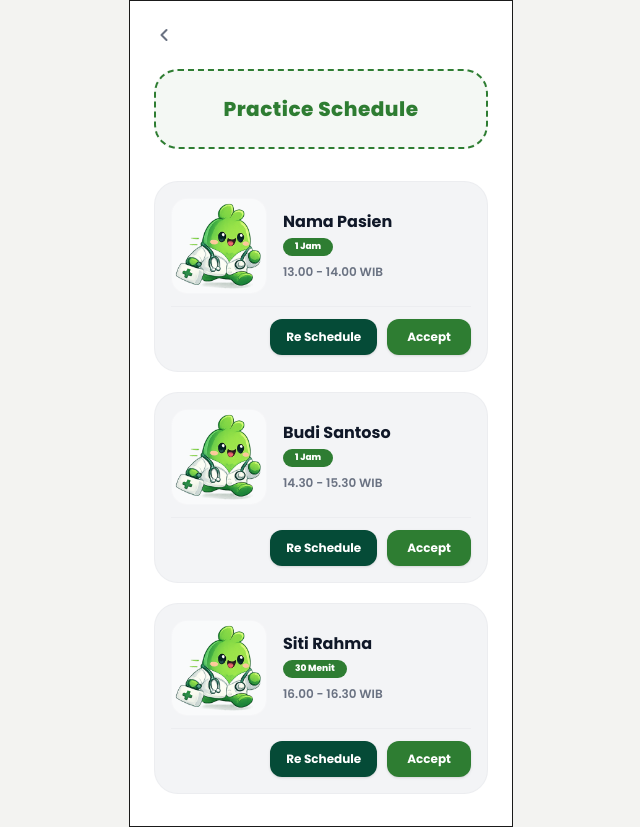
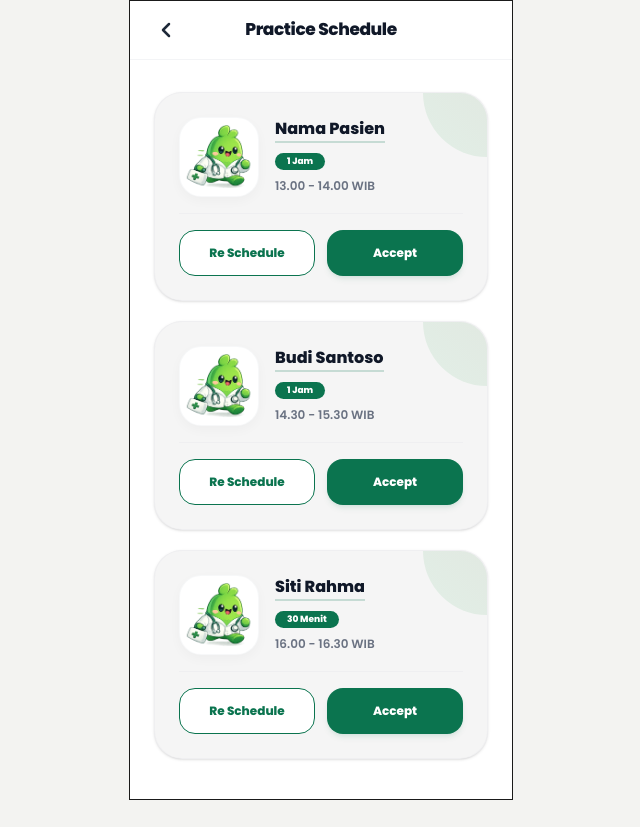
Before and after one commit to Pulih-app/frontend, a Next.js app: page /psikolog/sessions in a window 1280 px wide. Shown: the whole page, without its empty margins (319-959 px from the left). After the commit the page ends 800 px from the top, so only its background shows below. Built offline with nearby package versions, Linux system fonts and the light colour scheme.

Commit message:
feat: redesign list konseling

```diff
--- a/app/psikolog/sessions/page.tsx
+++ b/app/psikolog/sessions/page.tsx
@@ -3,7 +3,7 @@
 import { useState, useEffect } from "react";
 import Image from "next/image";
 import { useRouter } from "next/navigation";
-import { CheckCircle2, Video, Calendar, X } from "lucide-react";
+import { CheckCircle2, Video, Calendar, X, ChevronLeft } from "lucide-react";
 import Button from "@/components/Button";
 import { ScheduleCalendar } from "@/components/ScheduleCalendar";
 
@@ -14,6 +14,22 @@ interface Appointment {
     timeSlot: string;
     status: "pending" | "accepted" | "rescheduled";
 }
+
+const addDurationToTime = (startTimeStr: string, durationStr: string): string => {
+    if (!startTimeStr) return "";
+    const [hours, minutes] = startTimeStr.split(":").map(Number);
+    let durationMinutes = 60; // default to 60 minutes
+    if (durationStr.includes("30")) {
+        durationMinutes = 30;
+    }
+    const date = new Date();
+    date.setHours(hours);
+    date.setMinutes(minutes + durationMinutes);
+
+    const targetHours = String(date.getHours()).padStart(2, "0");
+    const targetMinutes = String(date.getMinutes()).padStart(2, "0");
+    return `${targetHours}:${targetMinutes}`;
+};
 
 export default function SessionsPage() {
     const router = useRouter();
@@ -50,10 +66,11 @@ export default function SessionsPage() {
     const [profession, setProfession] = useState<"umum" | "klinis">("klinis");
 
     // Reschedule Modal States
-    const [activeRescheduleApp, setActiveRescheduleApp] = useState<{ id: string; name: string } | null>(null);
+    const [activeRescheduleApp, setActiveRescheduleApp] = useState<Appointment | null>(null);
     const [rescheduleDate, setRescheduleDate] = useState("");
     const [rescheduleStartTime, setRescheduleStartTime] = useState("13:00");
     const [rescheduleEndTime, setRescheduleEndTime] = useState("14:00");
+    const [rescheduleReason, setRescheduleReason] = useState("");
 
     // Load profession from localStorage
     useEffect(() => {
@@ -89,24 +106,33 @@ export default function SessionsPage() {
         setTimeout(() => setToastMessage(null), 4000);
     };
 
-    const handleRescheduleClick = (id: string, name: string, currentTimeSlot: string) => {
-        setActiveRescheduleApp({ id, name });
+    const handleRescheduleClick = (app: Appointment) => {
+        setActiveRescheduleApp(app);
         setRescheduleDate("");
+        setRescheduleReason("");
 
-        // Parse default times from timeslot if possible (e.g. "13.00 - 14.00 WIB" -> start "13:00", end "14:00")
-        const times = currentTimeSlot.replace(/\./g, ":").match(/(\d{2}:\d{2})/g);
-        if (times && times.length >= 2) {
-            setRescheduleStartTime(times[0]);
-            setRescheduleEndTime(times[1]);
-        } else {
-            setRescheduleStartTime("13:00");
-            setRescheduleEndTime("14:00");
+        // Parse default start time from timeslot if possible (e.g. "13.00 - 14.00 WIB" -> start "13:00")
+        const times = app.timeSlot.replace(/\./g, ":").match(/(\d{2}:\d{2})/g);
+        let start = "13:00";
+        if (times && times.length >= 1) {
+            start = times[0];
+        }
+        setRescheduleStartTime(start);
+        const calculatedEndTime = addDurationToTime(start, app.duration);
+        setRescheduleEndTime(calculatedEndTime);
+    };
+
+    const handleStartTimeChange = (newStartTime: string) => {
+        setRescheduleStartTime(newStartTime);
+        if (activeRescheduleApp) {
+            const calculatedEndTime = addDurationToTime(newStartTime, activeRescheduleApp.duration);
+            setRescheduleEndTime(calculatedEndTime);
         }
     };
 
     const handleConfirmReschedule = () => {
         if (!activeRescheduleApp) return;
-        const { id, name } = activeRescheduleApp;
+        const { id, patientName } = activeRescheduleApp;
 
         const formattedDate = new Date(rescheduleDate).toLocaleDateString("id-ID", {
             weekday: "long",
@@ -125,7 +151,7 @@ export default function SessionsPage() {
             )
         );
 
-        setToastMessage(`Reschedule untuk ${name} berhasil diajukan ke tanggal ${formattedDate} jam ${rescheduleStartTime} - ${rescheduleEndTime}!`);
+        setToastMessage(`Reschedule untuk ${patientName} berhasil diajukan ke tanggal ${formattedDate} jam ${rescheduleStartTime} - ${rescheduleEndTime}!`);
         setActiveRescheduleApp(null);
         setTimeout(() => setToastMessage(null), 4000);
     };
@@ -135,29 +161,23 @@ export default function SessionsPage() {
             ? meetLink.trim().startsWith("http") || meetLink.trim().length > 5
             : selectedSchedule !== "";
 
-    const isRescheduleFormValid = rescheduleDate !== "" && rescheduleStartTime !== "" && rescheduleEndTime !== "";
+    const isRescheduleFormValid = rescheduleDate !== "" && rescheduleStartTime !== "" && rescheduleEndTime !== "" && rescheduleReason.trim() !== "";
 
     return (
         <main className="flex flex-col min-h-screen bg-white px-6 max-w-sm mx-auto w-full border pb-8 relative">
-            {/* Back button */}
-            <button
-                onClick={() => router.push("/psikolog/home")}
-                className="mt-6 inline-flex items-center gap-1 text-gray-500 hover:text-gray-700 active:text-gray-700 transition-colors w-fit cursor-pointer"
-            >
-                <svg
-                    xmlns="http://www.w3.org/2000/svg"
-                    width="20"
-                    height="20"
-                    viewBox="0 0 24 24"
-                    fill="none"
-                    stroke="currentColor"
-                    strokeWidth="2.5"
-                    strokeLinecap="round"
-                    strokeLinejoin="round"
+            {/* Top Navbar */}
+            <header className="relative flex items-center justify-center py-4 border-b border-gray-100 -mx-6 px-6">
+                <button
+                    onClick={() => router.push("/psikolog/home")}
+                    className="absolute left-6 text-gray-800 hover:text-gray-900 transition-colors cursor-pointer"
+                    aria-label="Kembali"
                 >
-                    <path d="M15 18l-6-6 6-6" />
-                </svg>
-            </button>
+                    <ChevronLeft size={24} strokeWidth={2.5} />
+                </button>
+                <h1 className="text-[17px] font-black text-gray-900 tracking-tight">
+                    Practice Schedule
+                </h1>
+            </header>
 
             {/* Success Toast */}
             {toastMessage && (
@@ -167,69 +187,65 @@ export default function SessionsPage() {
                 </div>
             )}
 
-            {/* Dash Border Header: "Practice Schedule" */}
-            <div className="mt-6 w-full border-2 border-dashed border-[#2e7d32] bg-[#2e7d32]/5 rounded-3xl py-6 px-4 text-center">
-                <h1 className="text-xl font-extrabold text-[#2e7d32] tracking-wide">
-                    Practice Schedule
-                </h1>
-            </div>
-
             {/* Appointment Request Cards list */}
             <div className="mt-8 flex flex-col gap-5">
                 {appointments.map((app) => (
                     <div
                         key={app.id}
-                        className={`bg-gray-100 rounded-3xl p-4 border border-gray-200/50 flex flex-col gap-3 transition-all duration-300 ${
+                        className={`bg-[#f5f5f5] rounded-[28px] p-6 border border-gray-200/40 flex flex-col gap-4 shadow-sm text-left relative overflow-hidden transition-all duration-300 ${
                             app.status === "accepted" ? "opacity-60 grayscale scale-95" : ""
                         }`}
                     >
+                        {/* Top-Right curved gradient shape */}
+                        <div className="absolute top-0 right-0 w-16 h-16 bg-gradient-to-tr from-[#35b863]/10 to-[#2e7d32]/10 rounded-bl-full pointer-events-none z-0" />
+
                         {/* Upper row: Mascot + Text details */}
-                        <div className="flex gap-4 items-center">
+                        <div className="relative z-10 flex gap-4 items-center">
                             {/* Mascot doctor illustration */}
-                            <div className="w-24 h-24 relative shrink-0 bg-white/50 rounded-2xl p-1 border border-gray-200/20 overflow-hidden">
+                            <div className="w-20 h-20 relative shrink-0 bg-white rounded-[22px] p-1.5 border border-gray-200/30 shadow-[0_4px_12px_rgba(0,0,0,0.03)] overflow-hidden flex items-center justify-center">
                                 <Image
                                     src="/assets/psikolog/billy_lari.png"
                                     alt="Doctor Mascot"
                                     fill
-                                    className="object-contain"
+                                    className="object-contain p-1"
                                 />
                             </div>
 
                             {/* Session details */}
-                            <div className="flex flex-col gap-1.5 flex-1">
-                                <h3 className="font-bold text-gray-900 text-base leading-tight">
+                            <div className="flex flex-col gap-1 flex-1">
+                                <h3 className="font-black text-gray-900 text-base leading-tight border-b-2 border-[#0b744f]/20 pb-0.5 w-fit">
                                     {app.patientName}
                                 </h3>
-                                <span className="w-fit px-3 py-0.5 bg-[#2e7d32] text-white text-[9px] font-extrabold rounded-full">
+                                <span className="w-fit px-3 py-0.5 bg-[#0b744f] text-white text-[9px] font-extrabold rounded-full mt-1.5">
                                     {app.duration}
                                 </span>
-                                <p className="text-xs font-semibold text-gray-500 mt-0.5">
+                                <p className="text-xs font-semibold text-gray-500 mt-1">
                                     {app.timeSlot}
                                 </p>
                             </div>
                         </div>
 
                         {/* Lower row: Reschedule & Accept buttons */}
-                        <div className="flex gap-2.5 items-center justify-end border-t border-gray-200/50 pt-3">
+                        <div className="relative z-10 grid grid-cols-2 gap-3 border-t border-gray-200/40 pt-4">
                             {app.status === "accepted" ? (
-                                <span className="text-xs font-bold text-[#2e7d32] bg-[#2e7d32]/10 py-1.5 px-4 rounded-xl">
+                                <div className="col-span-2 text-center text-xs font-extrabold text-[#2e7d32] bg-[#effbf4] border border-[#d2f3df]/30 py-2.5 rounded-xl">
                                     Sesi Disetujui
-                                </span>
+                                </div>
                             ) : app.status === "rescheduled" ? (
-                                <span className="text-xs font-bold text-[#054b37] bg-[#054b37]/10 py-1.5 px-4 rounded-xl">
+                                <div className="col-span-2 text-center text-xs font-extrabold text-[#054b37] bg-[#effbf4] border border-[#d2f3df]/30 py-2.5 rounded-xl">
                                     Jadwal Diubah
-                                </span>
+                                </div>
                             ) : (
                                 <>
                                     <button
-                                        onClick={() => handleRescheduleClick(app.id, app.patientName, app.timeSlot)}
-                                        className="bg-[#054b37] hover:bg-[#033023] text-white text-xs font-bold py-2.5 px-4 rounded-xl transition-colors cursor-pointer shadow-sm"
+                                        onClick={() => handleRescheduleClick(app)}
+                                        className="w-full bg-white border border-[#0b744f] text-[#0b744f] hover:bg-gray-50 text-xs font-extrabold py-3.5 rounded-2xl transition-all active:scale-[0.97] cursor-pointer text-center"
                                     >
                                         Re Schedule
                                     </button>
                                     <button
                                         onClick={() => handleAcceptClick(app.id, app.patientName)}
-                                        className="bg-[#2e7d32] hover:bg-[#1b5e20] text-white text-xs font-bold py-2.5 px-5 rounded-xl transition-colors cursor-pointer shadow-sm"
+                                        className="w-full bg-[#0b744f] hover:bg-[#095f40] text-white text-xs font-extrabold py-3.5 rounded-2xl transition-all active:scale-[0.97] cursor-pointer text-center shadow-md shadow-[#0b744f]/10"
                                     >
                                         Accept
                                     </button>
@@ -339,7 +355,7 @@ export default function SessionsPage() {
                                     Reschedule Sesi
                                 </h3>
                                 <p className="text-[11px] font-semibold text-gray-400 mt-0.5">
-                                    Pasien: {activeRescheduleApp.name}
+                                    Pasien: {activeRescheduleApp.patientName}
                                 </p>
                             </div>
                             <button
@@ -382,7 +398,7 @@ export default function SessionsPage() {
                                         <input
                                             type="time"
                                             value={rescheduleStartTime}
-                                            onChange={(e) => setRescheduleStartTime(e.target.value)}
+                                            onChange={(e) => handleStartTimeChange(e.target.value)}
                                             className="mt-1 w-full rounded-2xl border-2 border-transparent bg-gray-100 px-4 py-3 text-sm font-semibold outline-none focus:border-[#2e7d32] focus:bg-white transition-colors text-gray-800"
                                         />
                                     </label>
@@ -396,6 +412,19 @@ export default function SessionsPage() {
                                         />
                                     </label>
                                 </div>
+                            </div>
+
+                            <div className="flex flex-col gap-1">
+                                <label className="text-[10px] font-bold text-gray-400 uppercase tracking-wider px-1">
+                                    Alasan Reschedule
+                                </label>
+                                <textarea
+                                    value={rescheduleReason}
+                                    onChange={(e) => setRescheduleReason(e.target.value)}
+                                    placeholder="Tuliskan alasan perubahan jadwal..."
+                                    rows={2}
+                                    className="w-full rounded-2xl border-2 border-transparent bg-[#f5f5f5] px-4 py-3 text-xs font-semibold outline-none focus:border-[#0b744f] focus:bg-white transition-colors text-gray-800 resize-none"
+                                />
                             </div>
                         </div>
 
```
